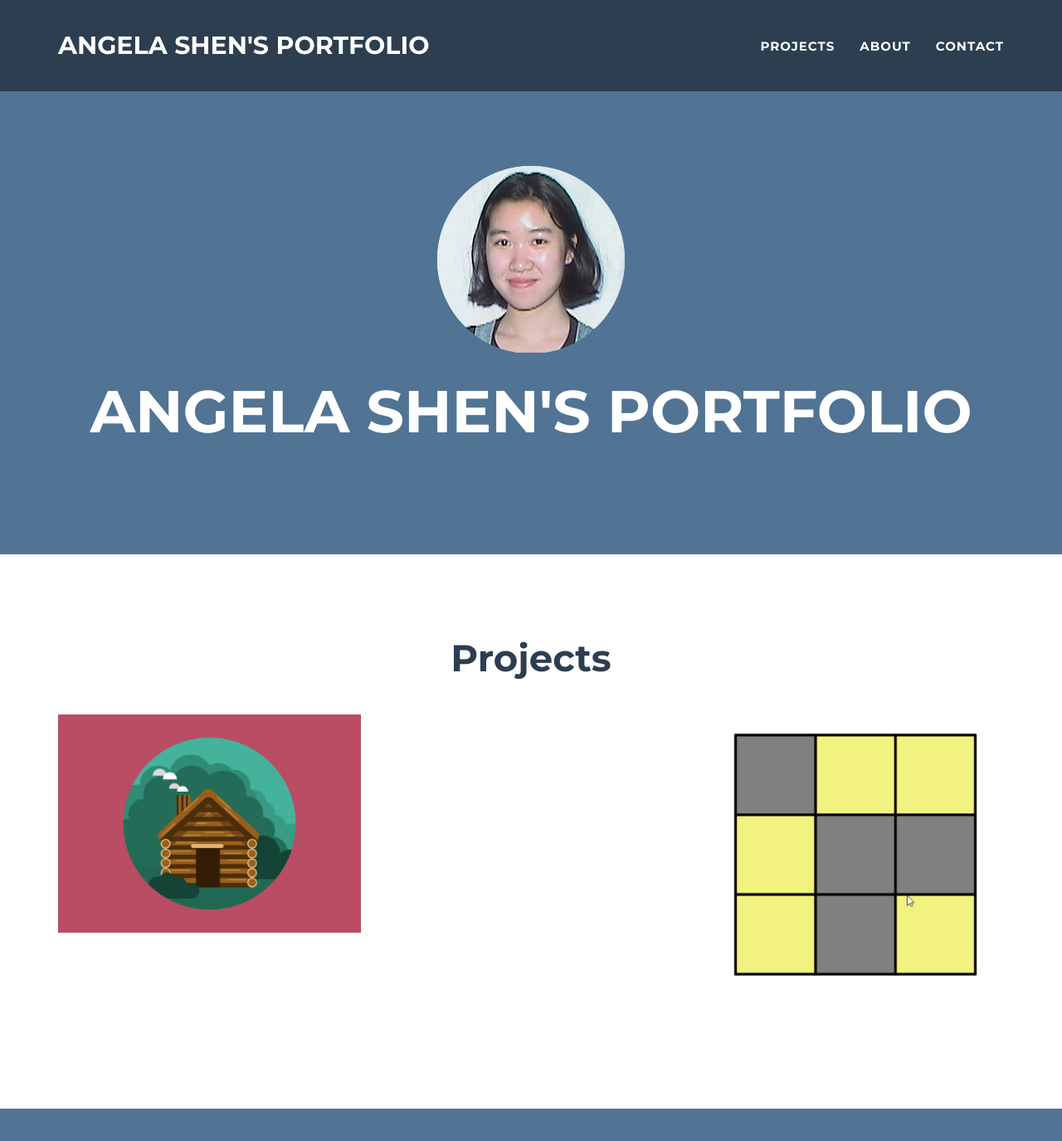
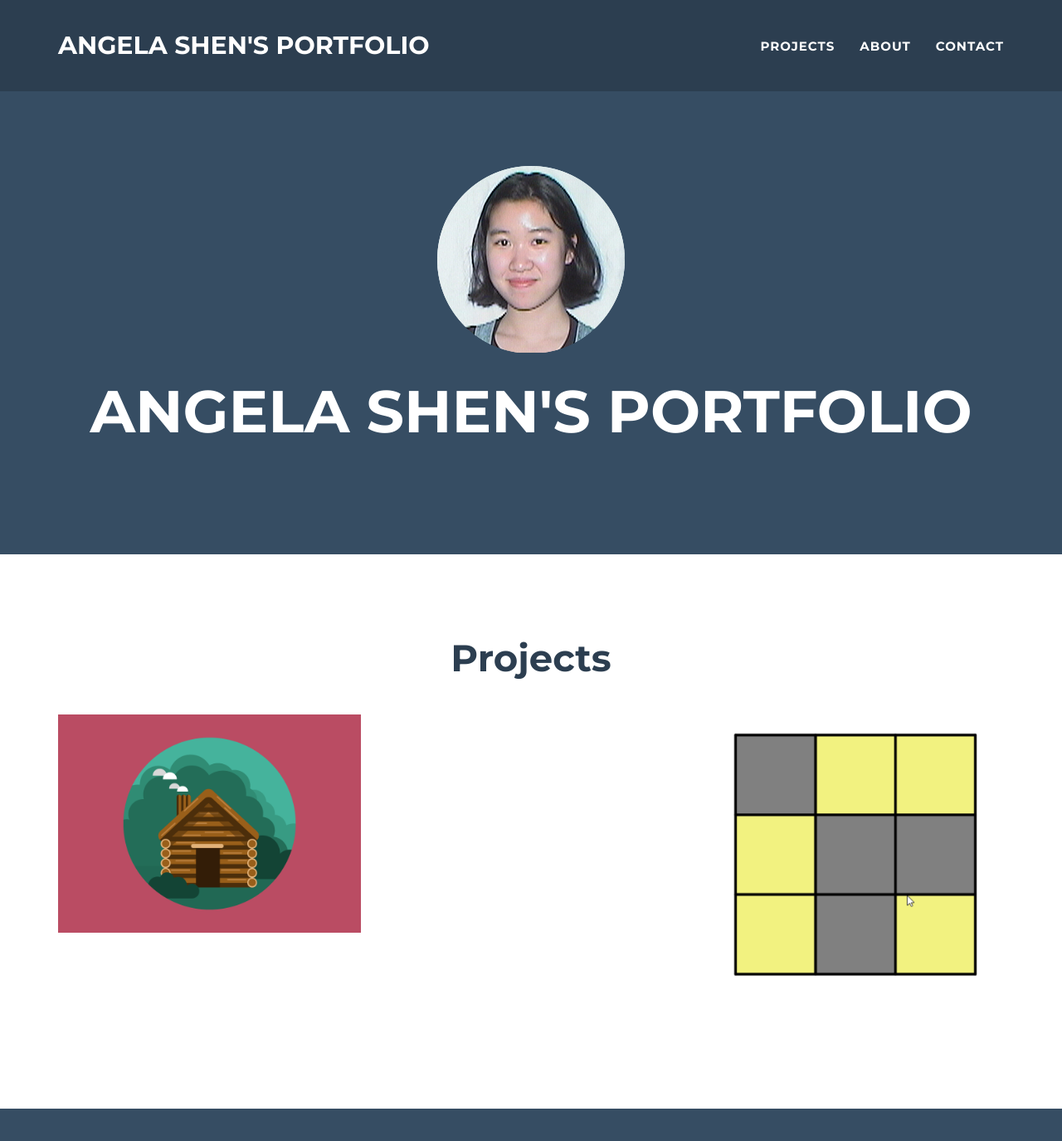
Before and after one commit to shen02/portfolio, a Jekyll site: the page built from _posts/2014-07-18-project-1.markdown, in a window 1280 px wide and 1400 px high. Shown: the top 1375 px of the window at 83% size. Built offline with Jekyll 4.4.1, drawn with Linux system fonts in a browser that asks for light colours.

Commit message:
Updated site colors

```diff
--- a/_config.yml
+++ b/_config.yml
@@ -25,8 +25,8 @@ disqus_shortname: myshortname
 
 # Color settings (hex-codes without the leading hash-tag)
 color:
-  primary: 517394 #18bc9c-80B3FF
-  primary-rgb: "147, 157, 201" #"24,288,156""128,179,255"
+  primary: 364d63 #18bc9c-80B3FF
+  primary-rgb: "81, 115, 148" #"24,288,156""128,179,255"
   secondary: 2c3e50 #FD6E8A
   secondary-dark: 233140 #A2122F
 
```
